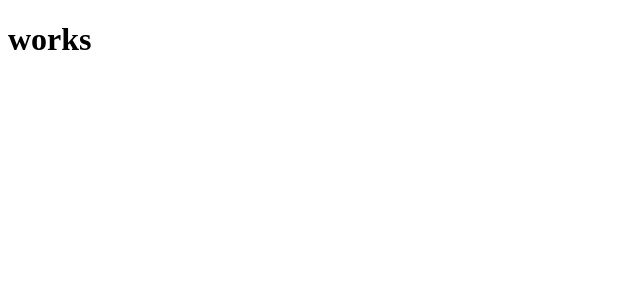
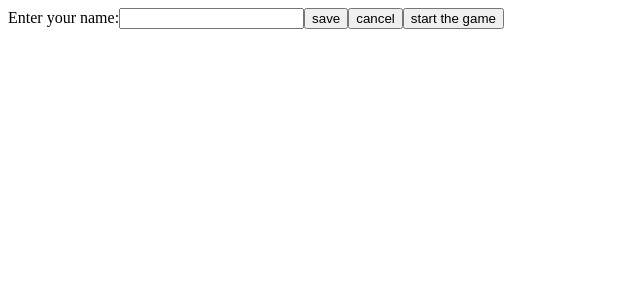
Before and after one commit to rkohen770/Go_To_100_Game, a React (Create React App) app: page / in a window 1280 px wide. Shown: the top 300 px of the page, without its empty margins (0-640 px from the left). Built offline with nearby package versions, Linux system fonts and the light colour scheme.

Commit message:
debugging

```diff
--- a/src/100game.js
+++ b/src/100game.js
@@ -2,8 +2,7 @@
 import React, { Component } from "react";
 import ReactDOM from "react-dom";
 import SignIn from "./SignInForm";
-import Board from "../Board";
-
+import Board from "./Board";
 class Game extends Component {
   state = {
     ready: false,
@@ -11,20 +10,25 @@ class Game extends Component {
     numPlayers: 0,
   };
   savePlayer = (name) => {
+    console.log("saving "+name);
     let pp = this.state.players;
     pp.push({ name: name, id: this.state.numPlayer });
     let num = this.state.numPlayers++;
     this.setState({ players: pp, numPlayers: num });
   };
+  startGame=()=>{
+    this.setState({ready: true});
+  }
   renderContent = () => {
+    console.log("rendering");
     if (this.state == true) {
       return <Board players={this.state.players} />;
     } else {
-      return <SignIn save={this.savePlayer} />;
+      return <SignIn save={this.savePlayer} start={this.startGame}/>;
     }
   };
   render() {
-    return <React.Fragment>{this.renderContent}</React.Fragment>;
+    return <React.Fragment>{this.renderContent()}</React.Fragment>;
   }
 }
 
--- a/src/board.js
+++ b/src/board.js
@@ -1,7 +1,6 @@
 //import { Component } from "react"
 import React, { Component } from 'react';
-import Player from '../Player';
-
+import Player from './Player';
 class Board extends Component {
     state={
        people: this.props.players,//this.props? maybe only one thing being passed
--- a/src/index.js
+++ b/src/index.js
@@ -2,9 +2,10 @@ import React from "react";
 import ReactDOM from "react-dom";
 //import game from "./100game";
 import Tryout from "./Tryout";
+import Game from "./100game";
 // import "./index.css";
 const elm= <h1>stay happy</h1>
-ReactDOM.render(<Tryout/>, document.getElementById("root"));
+ReactDOM.render(<Game/>, document.getElementById("root"));
 
 //text editor component
 //ReactDOM.render(<TextEditor />, document.getElementById("root"));
--- a/src/signInForm.js
+++ b/src/signInForm.js
@@ -10,6 +10,10 @@ class SignIn extends Component {
     changed=(val)=>{
         this.setState({name: val});
     }
+    bb=()=>{
+        console.log("clicked");
+        this.props.save(this.state.name)
+    }
     render() {
         return (
         <form>
@@ -18,8 +22,9 @@ class SignIn extends Component {
             onChange={(e) => this.changed(e.target.value)}
             />
             </label>
-            <button onClick={()=>this.props.savePlayer(this.state.name)}>save</button>
+            <button onClick={this.bb}>save</button>
             <button onClick={this.cancel}>cancel</button>
+            <button onClick={this.props.start}>start the game</button>
       </form>
         );
     }
```
